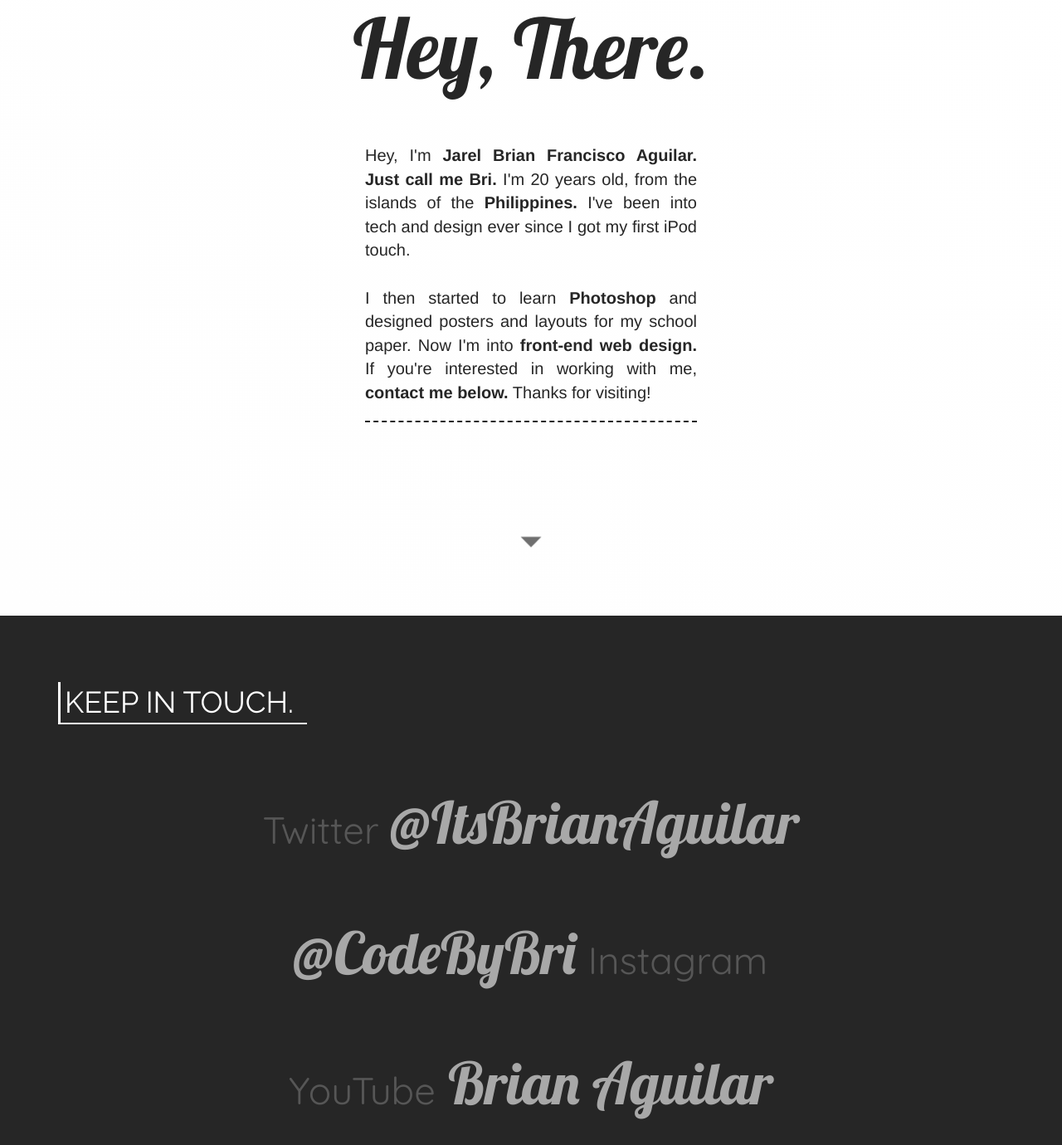
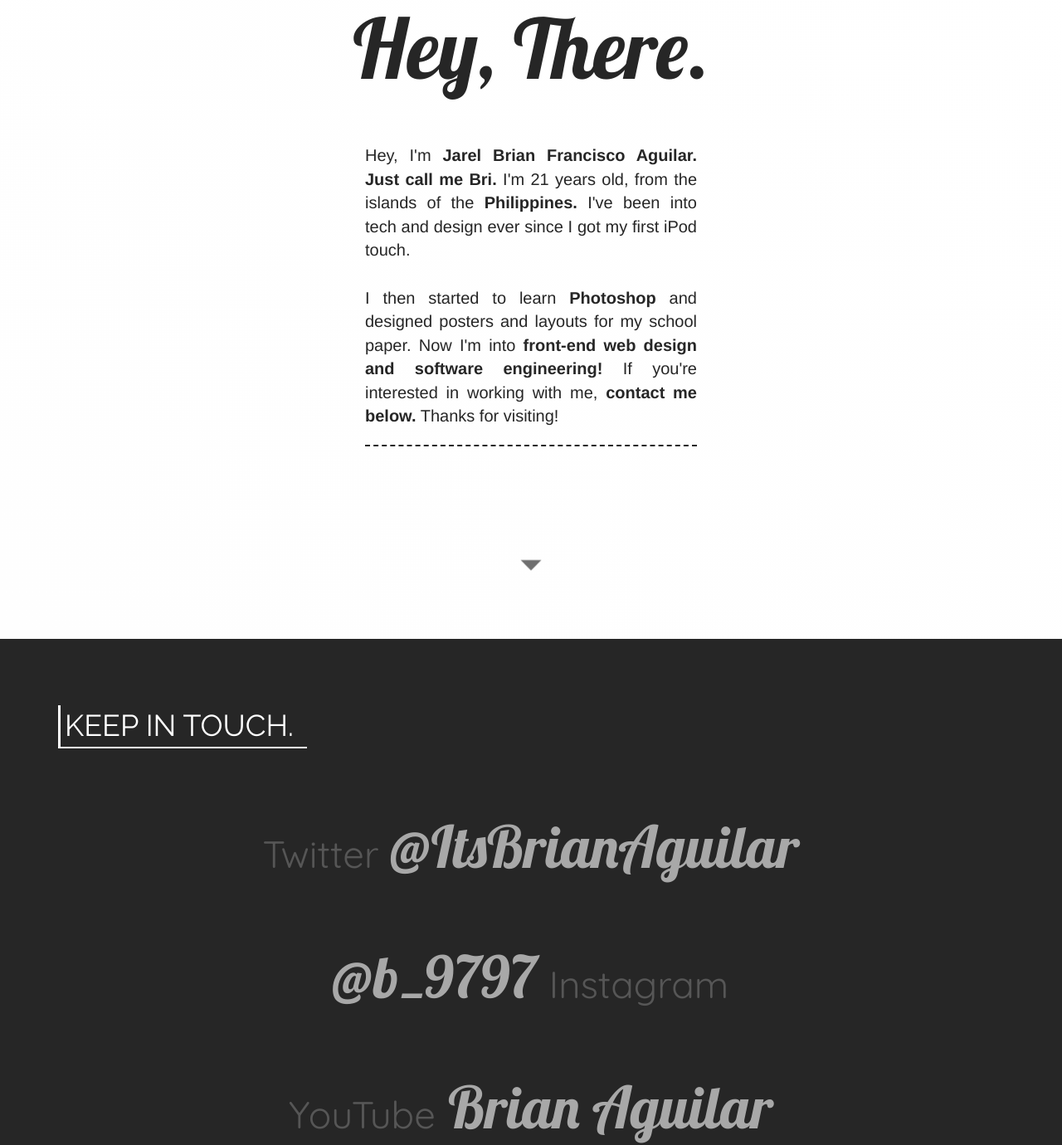
Before and after one commit to brian064/portfolio, a plain HTML site: page index.html in a window 1280 px wide. Shown: the part 2075-3455 px from the top of the page at 83% size. Drawn offline with nearby package versions, Linux system fonts and the light colour scheme.

Commit message:
Bio Update

```diff
--- a/index.html
+++ b/index.html
@@ -106,8 +106,8 @@
 			<div class="container secTitle2">
 				<h1>Get To Know Me<small> I won't bite.</small></h1>
 				<h2 class="aboutHeader text-center">Hey, there.</h2>
-				<p class="aboutDes text-justify">Hey, I'm <span>Jarel Brian Francisco Aguilar.</span> <span>Just call me Bri.</span> I'm 20 years old, from the islands of the <span>Philippines.</span> I've been into tech and design ever since I got my first iPod touch.
-				<br /><br />I then started to learn <span>Photoshop</span> and designed posters and layouts for my school paper. Now I'm into <span>front-end web design.</span> If you're interested in working with me, <span>contact me below.</span> Thanks for visiting!
+				<p class="aboutDes text-justify">Hey, I'm <span>Jarel Brian Francisco Aguilar.</span> <span>Just call me Bri.</span> I'm 21 years old, from the islands of the <span>Philippines.</span> I've been into tech and design ever since I got my first iPod touch.
+				<br /><br />I then started to learn <span>Photoshop</span> and designed posters and layouts for my school paper. Now I'm into <span>front-end web design and software engineering!</span> If you're interested in working with me, <span>contact me below.</span> Thanks for visiting!
 				</p>
 			</div>
 
@@ -119,7 +119,7 @@
 				<h1>Keep In Touch.</small></h1>
 				<a target="_blank" href="http://twitter.com/ItsBrianAguilar"><h2><small>twitter</small>  @ItsBrianAguilar</h2></a>
 
-				<a target="_blank" href="https://www.instagram.com/codebybri/"><h2>@CodeByBri  <small>Instagram</small></h2></a>
+				<a target="_blank" href="https://www.instagram.com/codebybri/"><h2>@b_9797  <small>Instagram</small></h2></a>
 
 				<a target="_blank" href="https://www.youtube.com/channel/UCrfCCgYSMzTGsiN-PggFXwg"><h2><small>YouTube</small>  Brian Aguilar</h2></a>
 			</div>
```
